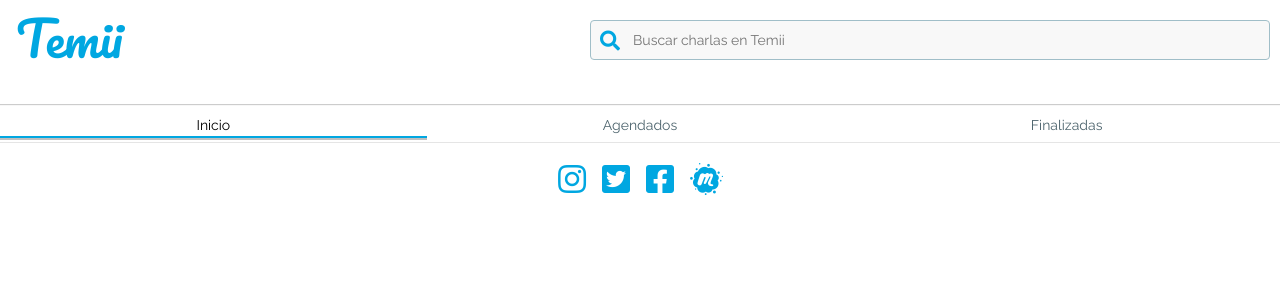
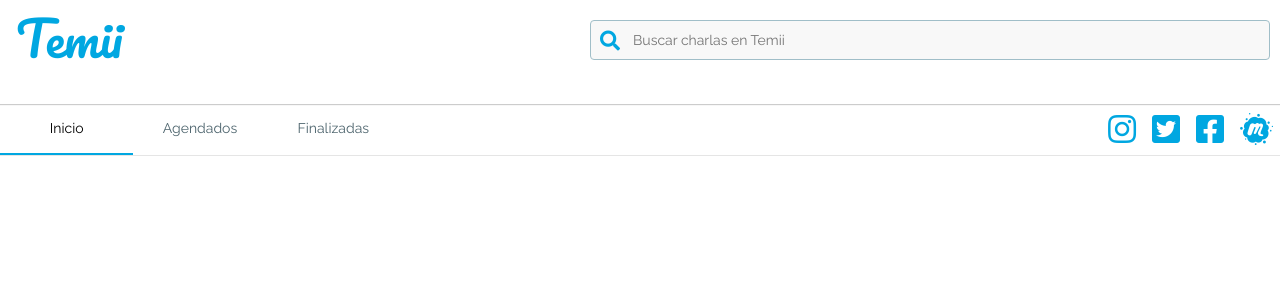
Before and after one commit to PyBAQ/temii-frontend, a Vue app: page /#/ in a window 1280 px wide. Shown: the top 300 px of the page. Built offline with nearby package versions, Linux system fonts and the light colour scheme.

Commit message:
Subheader section

```diff
--- a/src/components/Header.vue
+++ b/src/components/Header.vue
@@ -63,9 +63,14 @@ export default {
   display: flex;
   justify-content: space-between;
   align-items: center;
-  height: 38px;
   flex-direction: column;
-  border-bottom: 1px solid #e5e5e5;
   margin: 0px;
 }
+
+@media (min-width: 767px) {
+  .subheader {
+    flex-direction: row;
+    border-bottom: 1px solid #e5e5e5;
+  }
+}
 </style>
--- a/src/components/Menu.vue
+++ b/src/components/Menu.vue
@@ -15,14 +15,14 @@ export default {
 <style>
 .subheader__list {
   width: 100%;
-  height: 100%;
+  max-width: 400px;
   display: grid;
   grid-template-columns: repeat(3, 1fr);
+  box-shadow: 0 0 3px rgba(0, 0, 0, 0.25);
 }
 
 .subheader__item {
-  padding: 10px;
-  padding-bottom: 0;
+  padding: 13px;
   text-align: center;
   box-sizing: border-box;
   list-style-type: none;
@@ -32,7 +32,13 @@ export default {
 
 .subheader__item--active {
   border-bottom: 2px solid #00a7e1;
-  box-shadow: 0px 2px 0px rgba(0, 0, 0, 0.25);
+  /* box-shadow: 0px 2px 0px rgba(0, 0, 0, 0.25); */
   color: #000000;
 }
+
+@media (min-width: 767px) {
+  .subheader__list {
+    box-shadow: none;
+  }
+}
 </style>
--- a/src/components/SocialMenu.vue
+++ b/src/components/SocialMenu.vue
@@ -31,19 +31,25 @@ export default {
 
 <style>
 .subheader__social {
+  margin-top: 8px;
   display: flex;
-  margin-top: 8px;
 }
 
 .subheader__social > li {
   list-style-type: none;
   font-size: 32px;
   color: #00a7e1;
-  padding: 8px;
+  padding: 0 8px;
 }
 
 .subheader__social > li a {
   color: inherit;
   text-decoration: none;
 }
+
+@media (min-width: 767px) {
+  .subheader__social {
+    margin-top: 0;
+  }
+}
 </style>
```
